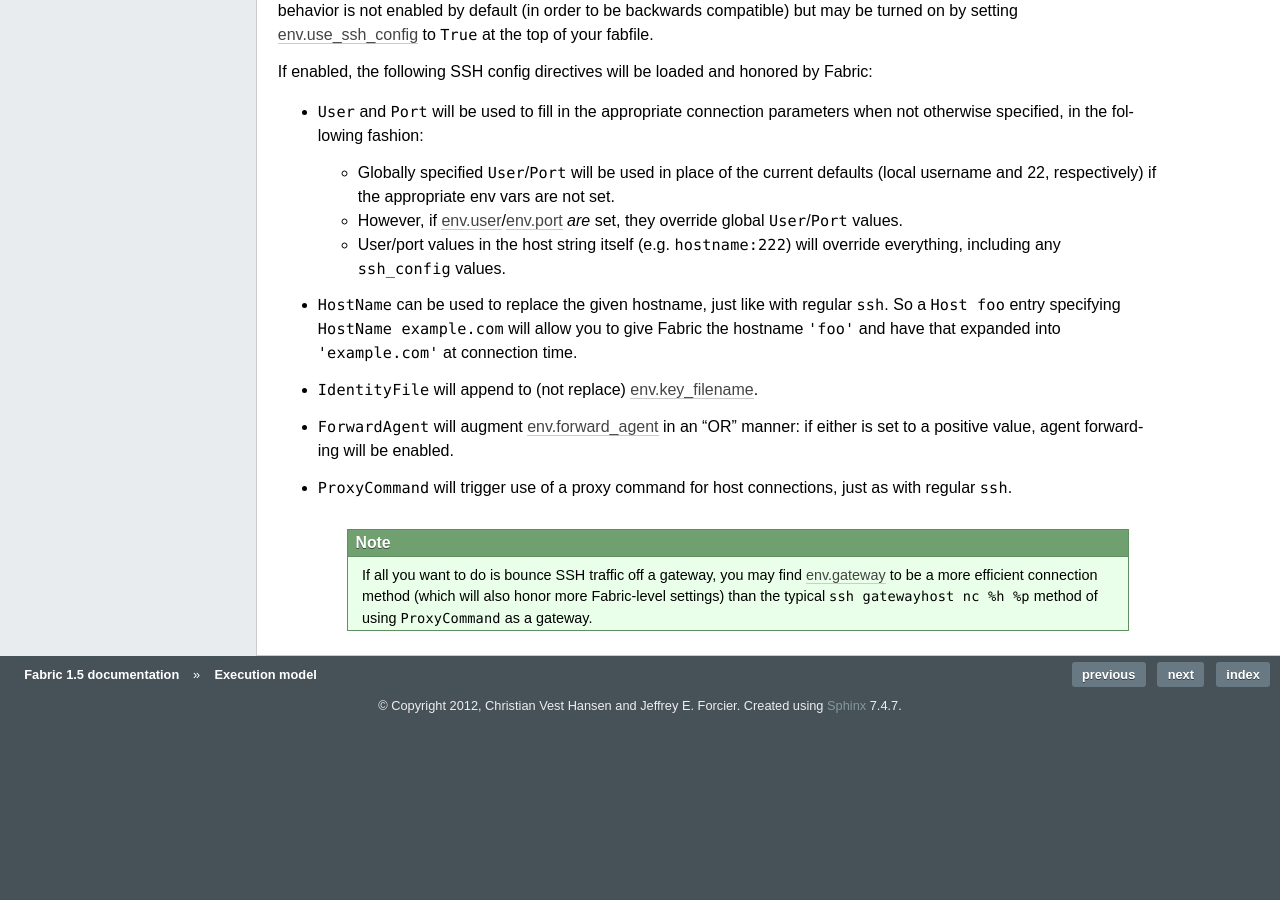
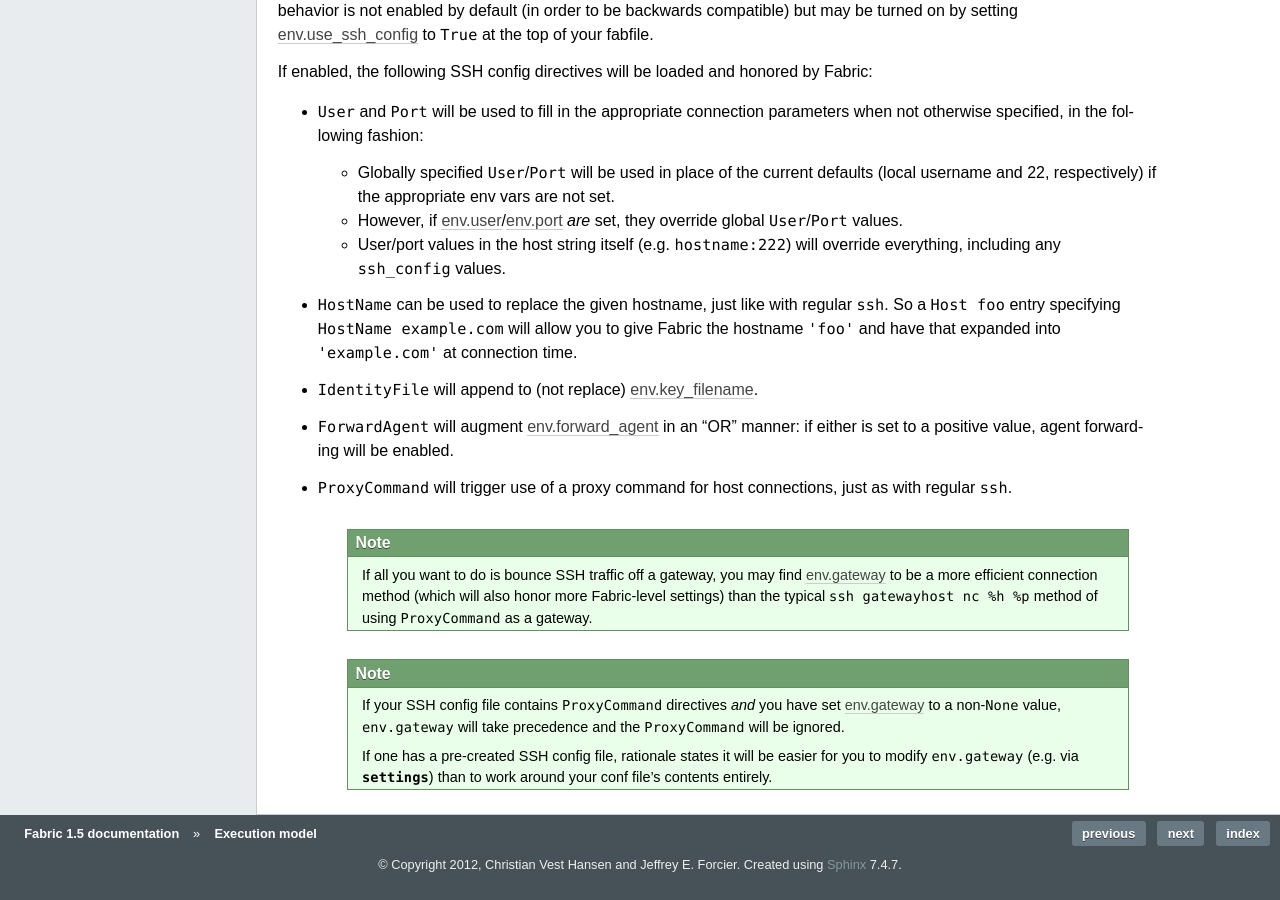
Before and after one commit to fabric/fabric, a Sphinx documentation site: the page built from docs/usage/execution.rst, in a window 1280 px wide and 900 px high, scrolled down 11311 px. Built offline with Sphinx 7.4.7, drawn with Linux system fonts in a browser that asks for light colours; before the commit the page ends 12051 px from its top, so only the background shows below that.

Commit message:
Add docs re: collision of ProxyCommand and env.gateway

```diff
--- a/docs/usage/execution.rst
+++ b/docs/usage/execution.rst
@@ -716,3 +716,13 @@ If enabled, the following SSH config directives will be loaded and honored by Fa
     :ref:`env.gateway <gateway>` to be a more efficient connection method
     (which will also honor more Fabric-level settings) than the typical ``ssh
     gatewayhost nc %h %p`` method of using ``ProxyCommand`` as a gateway.
+
+  .. note::
+    If your SSH config file contains ``ProxyCommand`` directives *and* you have
+    set :ref:`env.gateway <gateway>` to a non-``None`` value, ``env.gateway``
+    will take precedence and the ``ProxyCommand`` will be ignored.
+
+    If one has a pre-created SSH config file, rationale states it will be
+    easier for you to modify ``env.gateway`` (e.g. via
+    `~fabric.context_managers.settings`) than to work around your conf file's
+    contents entirely.
```
